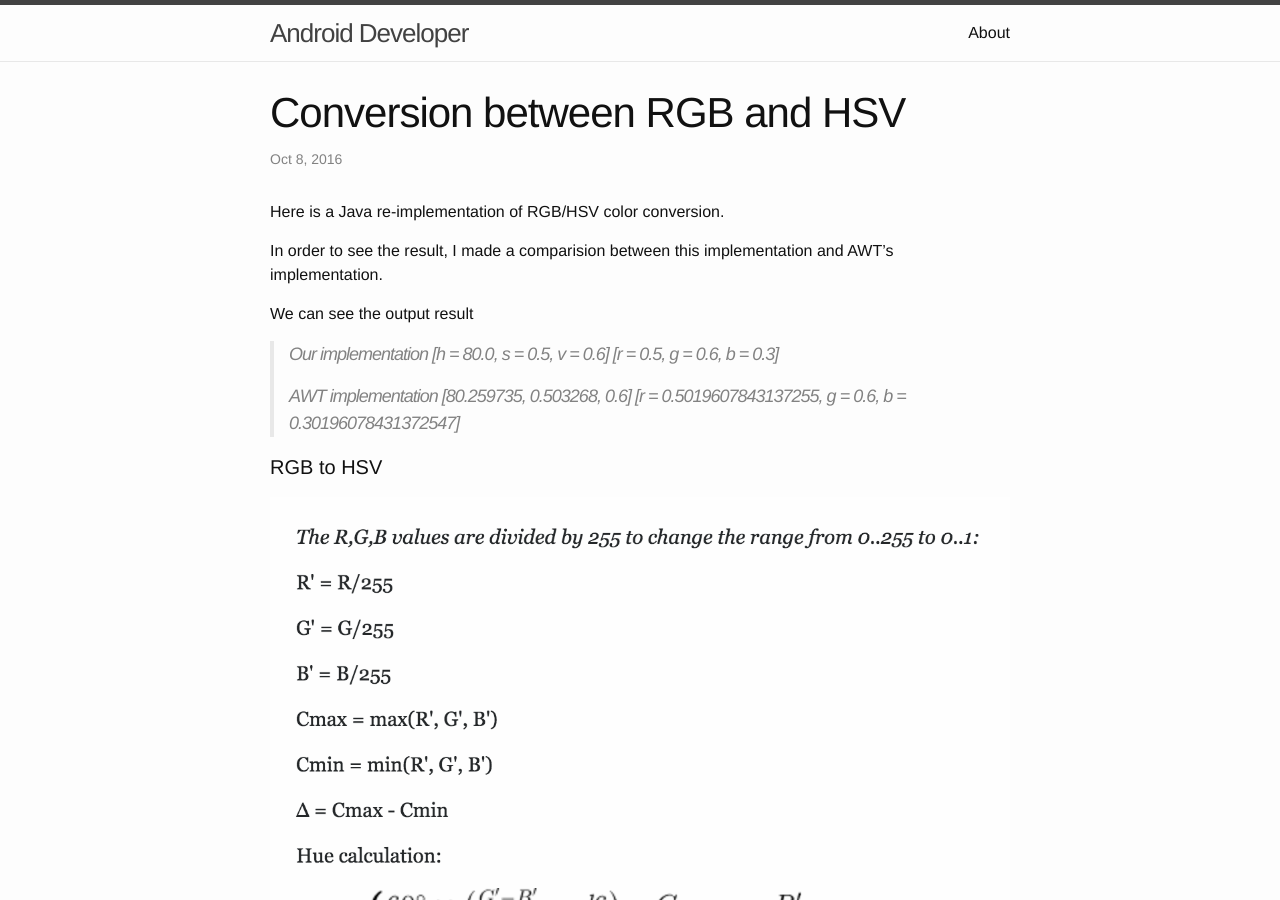
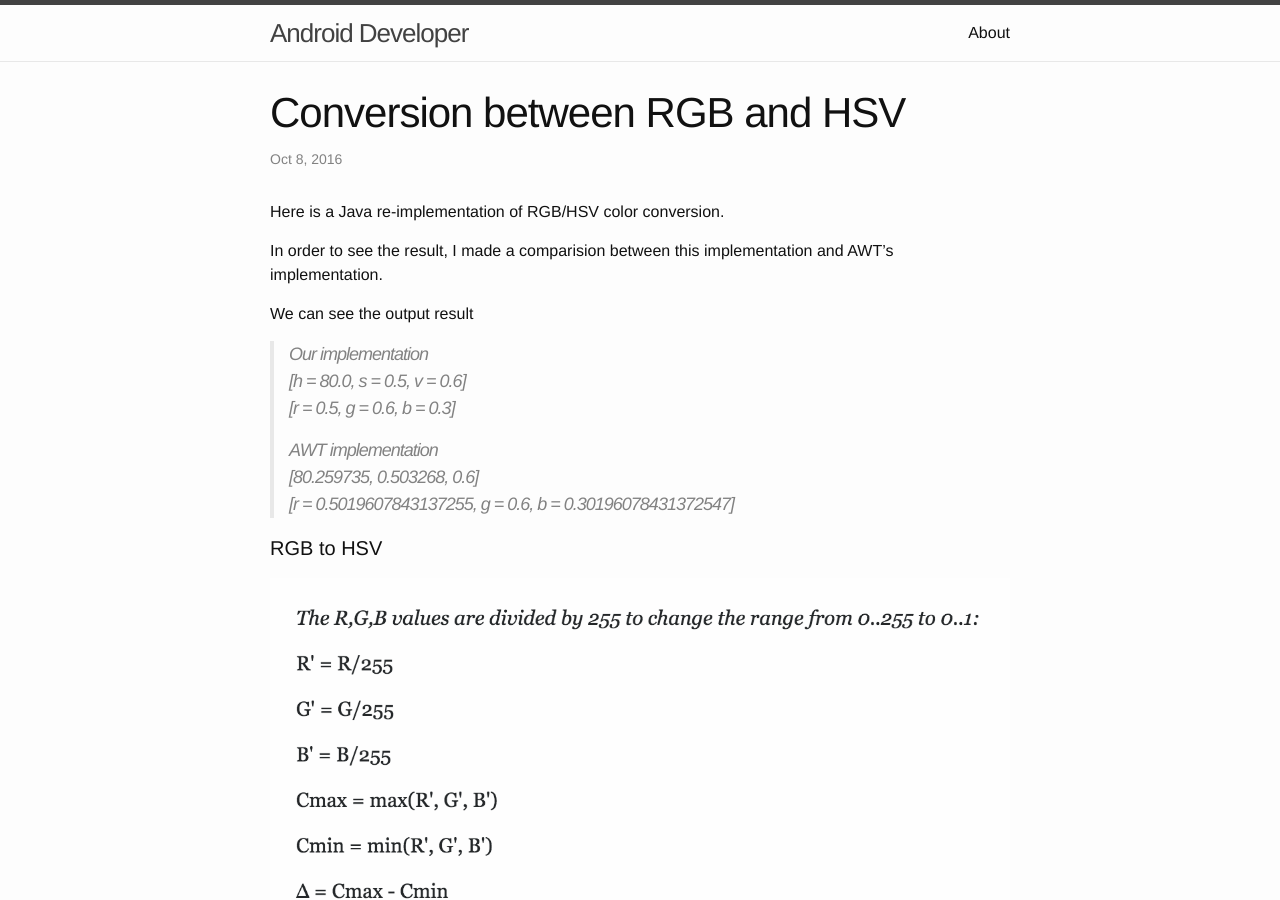
Before and after one commit to WanghongLin/wanghonglin.github.io, a Jekyll site: the page built from _posts/2016-10-08-conversion-between-rgb-and-hsv.markdown, in a window 1280 px wide and 900 px high. Built offline with Jekyll 4.4.1, drawn with Linux system fonts in a browser that asks for light colours.

Commit message:
update blockquote

```diff
--- a/_posts/2016-10-08-conversion-between-rgb-and-hsv.markdown
+++ b/_posts/2016-10-08-conversion-between-rgb-and-hsv.markdown
@@ -11,12 +11,12 @@ In order to see the result, I made a comparision between this implementation and
 
 We can see the output result
 
-> Our implementation
-> [h = 80.0, s = 0.5, v = 0.6]
+> Our implementation<br/>
+> [h = 80.0, s = 0.5, v = 0.6]<br/>
 > [r = 0.5, g = 0.6, b = 0.3]
 >
-> AWT implementation
-> [80.259735, 0.503268, 0.6]
+> AWT implementation<br/>
+> [80.259735, 0.503268, 0.6]<br/>
 > [r = 0.5019607843137255, g = 0.6, b = 0.30196078431372547]
 
 
```
